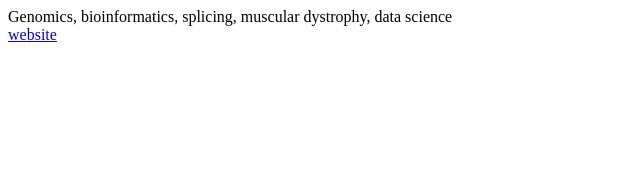
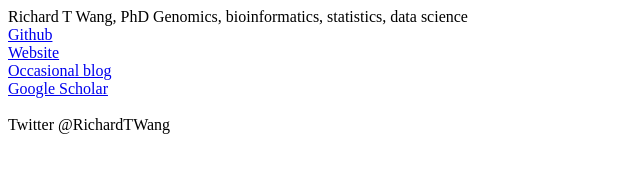
Before and after one commit to anykine/anykine.github.io, a plain HTML site: page index.html in a window 1280 px wide. Shown: the whole page, without its empty margins (0-640 px from the left). Drawn offline with Linux system fonts and the light colour scheme.

Commit message:
updated links

```diff
--- a/index.html
+++ b/index.html
@@ -1,11 +1,20 @@
 <html>
 	<head><title>Richard T Wang, PhD</title>
-		</head>
+	</head>
 
-		<body>
-			Genomics, bioinformatics, splicing, muscular dystrophy, data science
-			<br/>
-			<a href="https://www.project404.com/bioinfo">website</a>
-
-			</body>
-	</html>
+	<body>
+		Richard T Wang, PhD
+		Genomics, bioinformatics, statistics, data science
+		<br/>
+		<a href="https://github.com/anykine">Github</a>
+		<br/>
+		<a href="https://www.project404.com/home">Website</a>
+		<br/>
+		<a href="https://www.project404.com/bioinfo">Occasional blog</a>
+		<br/>
+		<a href="https://scholar.google.com/citations?hl=en&user=W1NCuHAAAAAJ">Google Scholar</a>
+		<br/>
+		<br/>
+		Twitter @RichardTWang
+	</body>
+</html>
```
